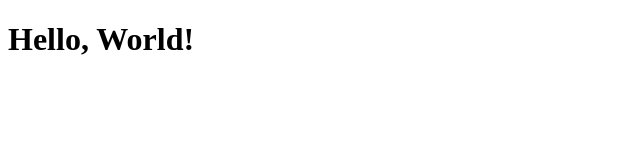
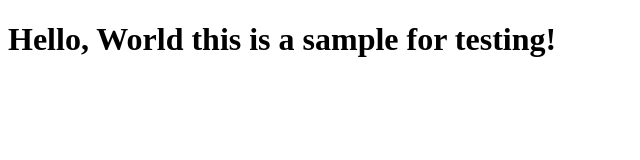
Before and after one commit to saikumarchinni/apache_local, a plain HTML site: page index.html in a window 1280 px wide. Shown: the whole page, without its empty margins (0-640 px from the left). Drawn offline with Linux system fonts and the light colour scheme.

Commit message:
intial commit

```diff
--- a/index.html
+++ b/index.html
@@ -3,9 +3,9 @@
 <head>
     <meta charset="UTF-8">
     <meta name="viewport" content="width=device-width, initial-scale=1.0">
-    <title>SAIKUMAR</title>
+    <title>APACHE</title>
 </head>
 <body>
-    <h1>Hello, World!</h1>
+    <h1>Hello, World this is a sample for testing!</h1>
 </body>
 </html>
```
